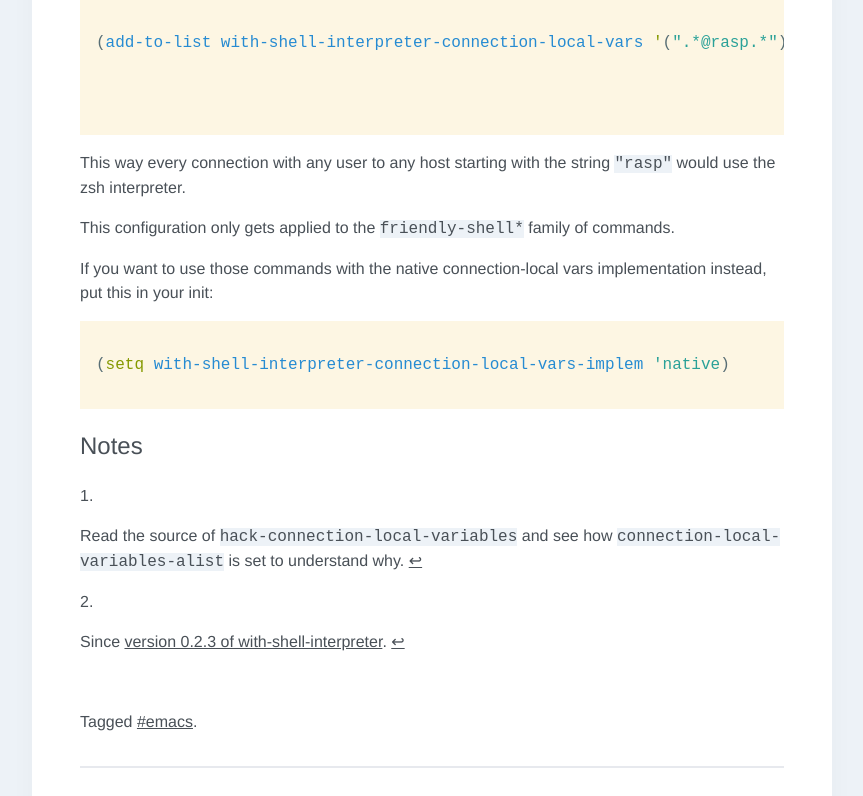
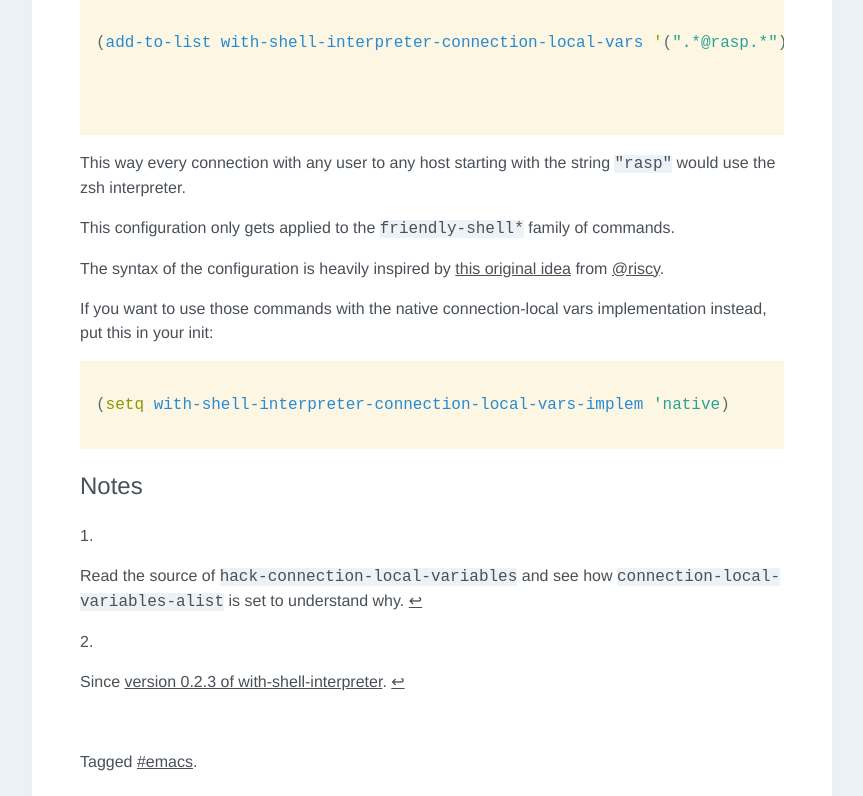
Before and after one commit to p3r7/blog, a Jekyll site: the page built from _posts/2020-07-07-emacs-remote-shell-interpreter-conf.md, in a window 1280 px wide and 900 px high, scrolled down 2724 px, cut to the strip 0-796 px from the top of the window. Shown: the whole strip, without its empty margins (208-1071 px from the left). Built offline with Jekyll 4.4.1, drawn with Linux system fonts in a browser that asks for light colours; some web fonts are replaced.

Commit message:
Give credits to riscy

````diff
--- a/_posts/2020-07-07-emacs-remote-shell-interpreter-conf.md
+++ b/_posts/2020-07-07-emacs-remote-shell-interpreter-conf.md
@@ -123,6 +123,8 @@ This way every connection with any user to any host starting with the string `"r
 
 This configuration only gets applied to the `friendly-shell*` family of commands.
 
+The syntax of the configuration is heavily inspired by [this original idea](https://github.com/riscy/shx-for-emacs/issues/16#issuecomment-586771357) from [@riscy](https://github.com/riscy).
+
 If you want to use those commands with the native connection-local vars implementation instead, put this in your init:
 
 ```emacs-lisp
````
